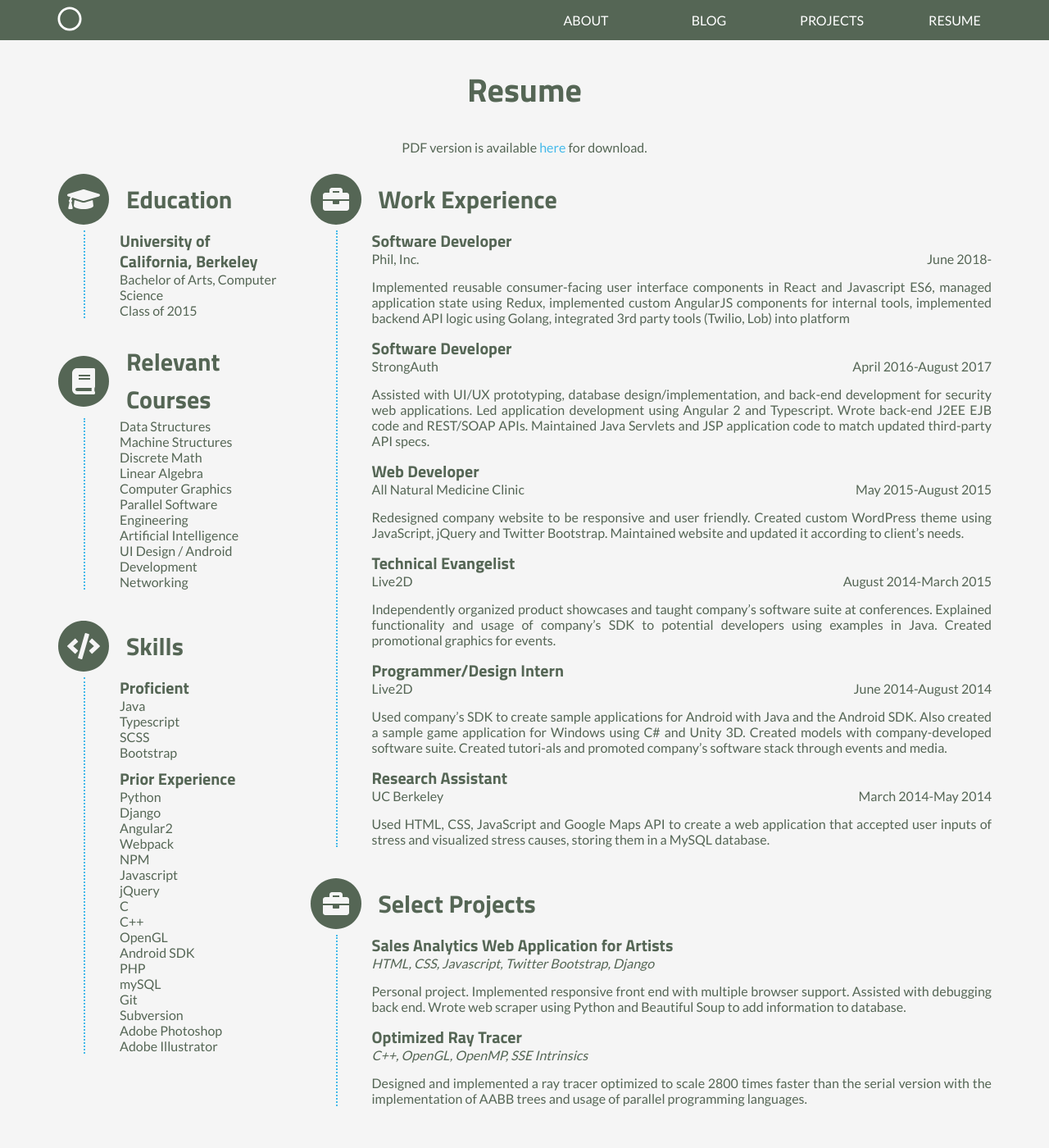
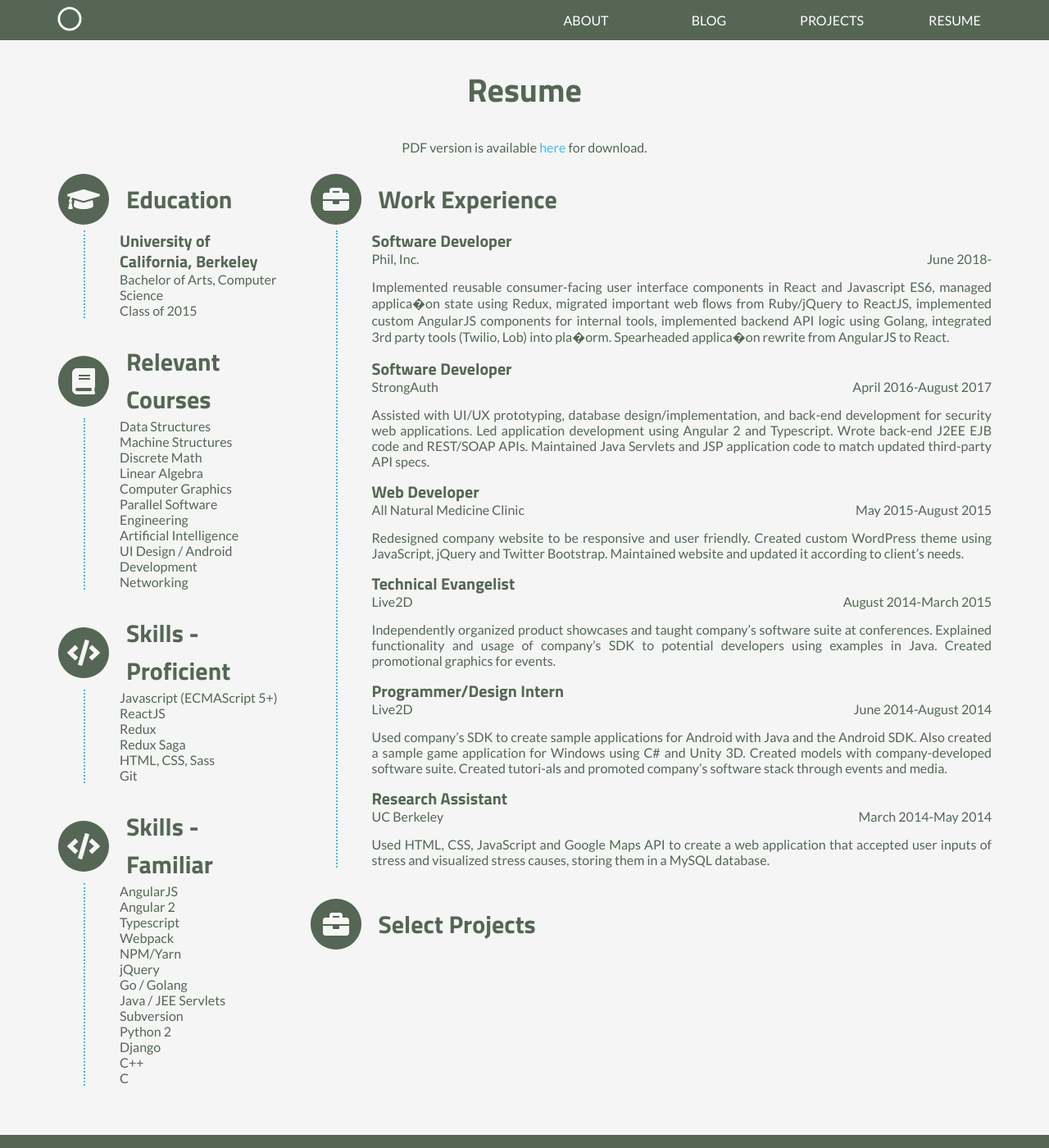
Before and after one commit to zhixu/zhixu.github.io, a Jekyll site: the page built from pages/resume.html, in a window 1280 px wide and 1400 px high. Shown: the whole window at 82% size. Built offline with Jekyll 4.4.1, drawn with Linux system fonts in a browser that asks for light colours; nearby versions of some CDN libraries.

Commit message:
Skills update

```diff
--- a/_data/work.json
+++ b/_data/work.json
@@ -3,8 +3,8 @@
   "role": "Software Developer",
   "dates": "June 2018-",
   "company": "Phil, Inc.",
-  "description": "Implemented reusable consumer-facing user interface components in React and Javascript ES6, managed application state using Redux, implemented custom AngularJS components for internal tools, implemented backend API logic using Golang, integrated 3rd party tools (Twilio, Lob) into platform"
-}, {
+  "description": "Implemented reusable consumer-facing user interface components in React and Javascript ES6, managed applica�on state using Redux, migrated important web ﬂows from Ruby/jQuery to ReactJS, implemented custom AngularJS components for internal tools, implemented backend API logic using Golang, integrated 3rd party tools (Twilio, Lob) into pla�orm. Spearheaded applica�on rewrite from AngularJS to React."
+},{
 
   "role": "Software Developer",
   "dates": "April 2016-August 2017",
--- a/pages/resume.html
+++ b/pages/resume.html
@@ -50,44 +50,42 @@ layout: page
                     data-fa-transform="shrink-8"
                     data-fa-mask="fas fa-circle"></i>
             </div>
-            <h2>Skills</h2>
+            <h2>Skills - Proficient</h2>
 
         </div>
         <div class="resume__section">
-            <h6 class="skill__title">Proficient</h6>
             <ul class="skill__list">
-                <li>Java</li>
+                <li>Javascript (ECMAScript 5+)</li>
+                <li>ReactJS</li>
+                <li>Redux</li>
+                <li>Redux Saga</li>
+                <li>HTML, CSS, Sass</li>
+                <li>Git</li>
+            </ul>
+        </div>
+        <div class="resume__title">
+            <div class="resume__icon fa-4x">
+                <i class="fas fa-code"
+                    data-fa-transform="shrink-8"
+                    data-fa-mask="fas fa-circle"></i>
+            </div>
+            <h2>Skills - Familiar</h2>
+        </div>
+        <div class="resume__section">
+            <ul class="skill__list">
+                <li>AngularJS</li>
+                <li>Angular 2</li>
                 <li>Typescript</li>
-                <li>SCSS</li>
-                <li>Bootstrap</li>
-            </ul>
-
-            <h6 class="skill__title">Prior Experience</h6>
-            <ul class="skill__list">
-                <li>Python</li>
+                <li>Webpack</li>
+                <li>NPM/Yarn</li>
+                <li>jQuery</li>
+                <li>Go / Golang</li>
+                <li>Java / JEE Servlets</li>
+                <li>Subversion</li>
+                <li>Python 2</li>
                 <li>Django</li>
-
-                <li>Angular2</li>
-                <li>Webpack</li>
-                <li>NPM</li>
-
-                <li>Javascript</li>
-                <li>jQuery</li>
-
+                <li>C++</li>
                 <li>C</li>
-                <li>C++</li>
-                <li>OpenGL</li>
-
-                <li>Android SDK</li>
-
-                <li>PHP</li>
-                <li>mySQL</li>
-
-                <li>Git</li>
-                <li>Subversion</li>
-
-                <li>Adobe Photoshop</li>
-                <li>Adobe Illustrator</li>
             </ul>
         </div>
 
@@ -127,14 +125,5 @@ layout: page
                 <h2>Select Projects</h2>
             </div>
         </div>
-        <div class="resume__section">
-            {% for proj in site.data.projects %}
-            <div class="work">
-                <h6 class="work__role">{{ proj.name }}</h6>
-                <p class="work__tools">{{ proj.tools }}</p>
-                <p class="work__description">{{ proj.description }}</p>
-            </div>
-            {% endfor %}
-        </div>
     </div>
 </div>
```
